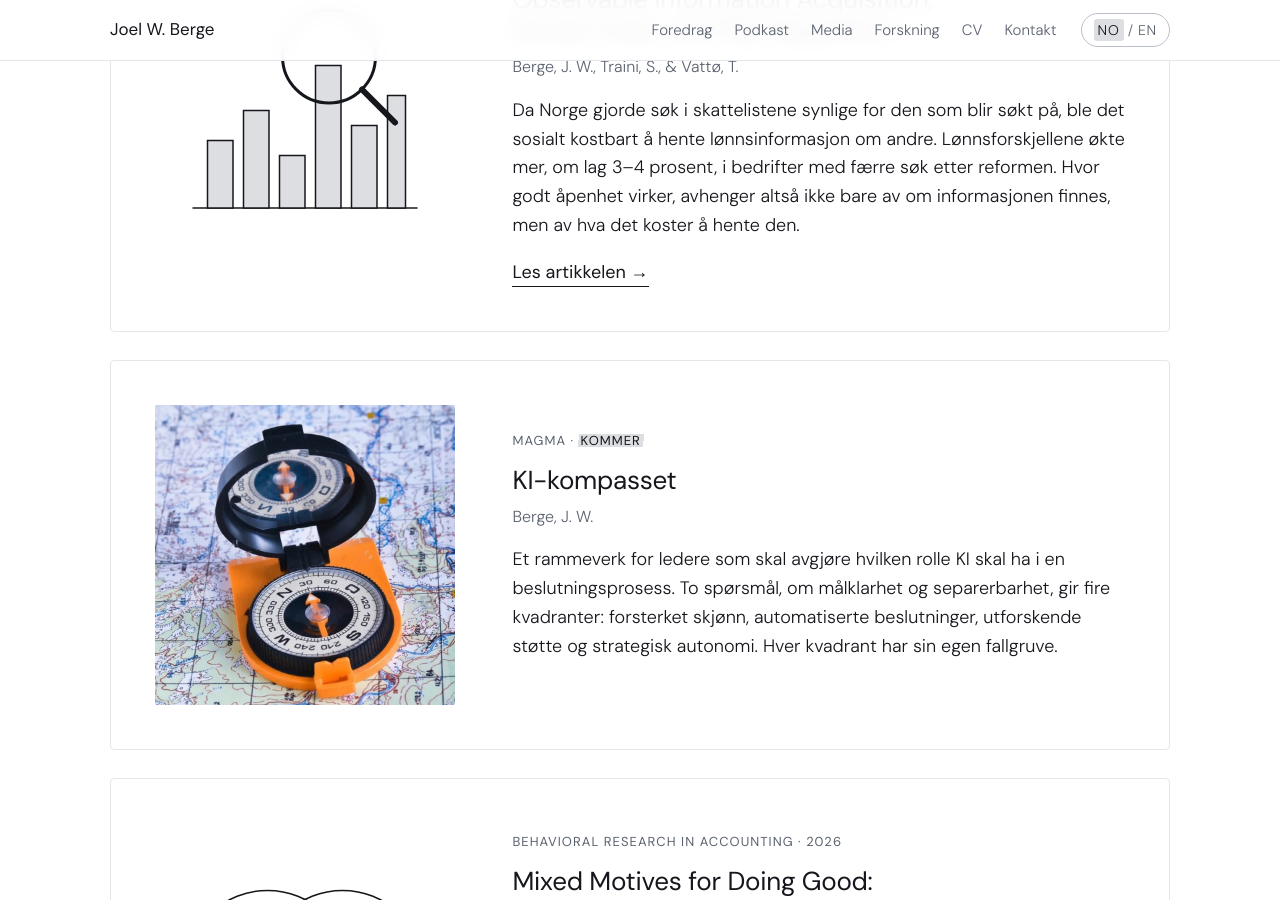
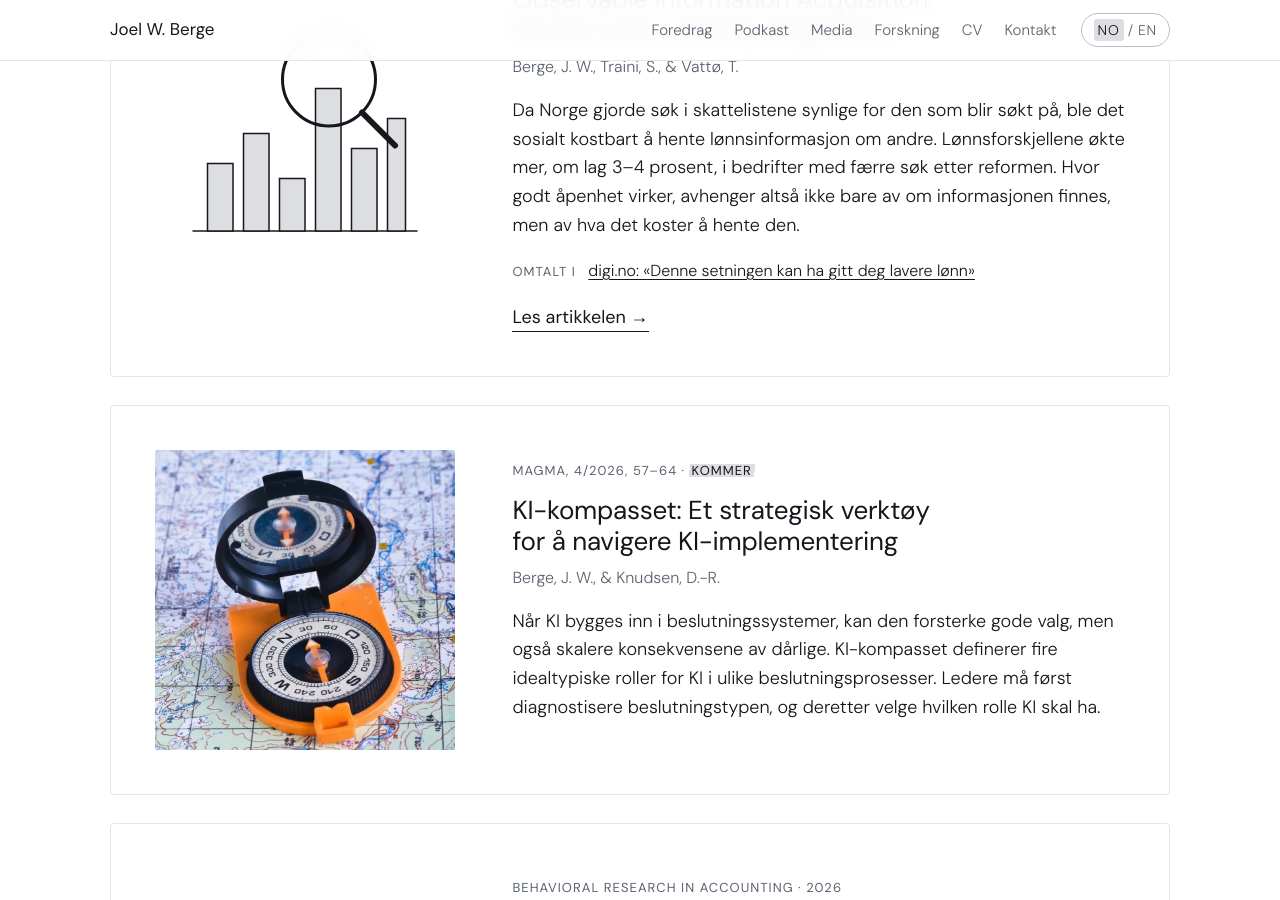
Before and after one commit to joelberge/joelberge.github.io, a Jekyll site: the page built from index.html, in a window 1280 px wide and 900 px high, scrolled down 6653 px. Built offline with Jekyll 4.4.1, drawn with Linux system fonts in a browser that asks for light colours; some of the changed text lies outside the part shown.

Commit message:
KI-kompasset details, retitled paper, CV and press updates
- KI-kompasset: full title, Berge & Knudsen, Magma 4/2026, summary from the article
- 'When Do Employees Work Harder for Kind Managers?' replaces the old title
- CV: profile coordinator (2025-) moved to Teaching; full name of UHR-OA ethics body
- JAR paper shows digi.no coverage under its summary
- 450 000 op-ed: first published in Finansavisen

Co-Authored-By: Claude Opus 5.5 <noreply@anthropic.com>
Claude-Session: https://claude.ai/code/session_01QuEDscUrZkVPfLcMTuAdVm

```diff
--- a/_data/cv.yml
+++ b/_data/cv.yml
@@ -4,8 +4,6 @@
   items:
     - when: 2021–
       what: { nb: "Førsteamanuensis, NHH Norges Handelshøyskole", en: "Associate Professor, NHH Norwegian School of Economics" }
-    - when: { nb: I dag, en: Current }
-      what: { nb: "Profilkoordinator, Økonomisk styring (BUS), NHH", en: "Profile coordinator, Business Analysis and Performance (BUS), NHH" }
     - when: 2023
       what: { nb: "Gjesteforsker, University of Amsterdam", en: "Visiting Researcher, University of Amsterdam" }
     - when: 2019
@@ -24,6 +22,8 @@
 
 - heading: { nb: Undervisning, en: Teaching }
   items:
+    - when: 2025–
+      what: { nb: "Profilkoordinator, Økonomisk styring (BUS), NHH", en: "Profile coordinator, Business Analysis and Performance (BUS), NHH" }
     - when: 2022–
       what: { nb: "Emneansvarlig, Strategic Profitability Analysis (BUS401E)", en: "Course leader, Strategic Profitability Analysis (BUS401E)" }
     - when: 2022–
@@ -34,7 +34,7 @@
 - heading: { nb: Verv og forskningsmidler, en: Service and grants }
   items:
     - when: { nb: I dag, en: Current }
-      what: { nb: "NHHs representant i det nasjonale fagorganet for etikk, UHR-ØA", en: "NHH's representative on the national council for ethics, UHR-ØA" }
+      what: { nb: "NHHs representant i Nasjonalt fagorgan for etikk i økonomisk-administrative fag (UHR-ØA)", en: "NHH's representative on the National Council for Ethics in Business and Administration (UHR-ØA)" }
     - when: 2022–
       what: { nb: "Styremedlem, Hauge Microfinance", en: "Board member, Hauge Microfinance" }
     - when: 2021–2024
--- a/_data/i18n.yml
+++ b/_data/i18n.yml
@@ -37,6 +37,7 @@ nb:
   research_title: Utvalgt forskning
   forthcoming: Kommer
   read_paper: Les artikkelen
+  press_label: Omtalt i
   articles_title: Publiserte artikler
   working_title: Arbeidsnotater
   other_title: Andre publikasjoner
@@ -117,6 +118,7 @@ en:
   research_title: Selected research
   forthcoming: Forthcoming
   read_paper: Read the paper
+  press_label: Covered in
   articles_title: Published articles
   working_title: Working papers
   other_title: Other publications
--- a/_data/media.yml
+++ b/_data/media.yml
@@ -6,8 +6,9 @@ opeds:
     year: 2026
     link: https://www.dn.no/innlegg/ki/ai/kunstig-intelligens/hva-er-en-kvittering-verdt-i-2026/2-1-1949164
   - title: Hvem ville sagt nei til 450 000 kr i ekstrainntekt?
-    outlet: NHH Bulletin
+    outlet: Finansavisen
     year: 2025
+    # First published in Finansavisen 24 May 2025; link goes to NHH's free reprint.
     link: https://www.nhh.no/nhh-bulletin/artikkelarkiv/2025/mai/hvem-ville-sagt-nei-til-450-000-kr-i-ekstrainntekt/
   - title: Bør vi stole mindre på hverandre?
     outlet: Vårt Land
--- a/_data/publications.yml
+++ b/_data/publications.yml
@@ -14,6 +14,10 @@
   featured: true
   image: /assets/img/research/pay-dispersion.svg
   link: https://papers.ssrn.com/sol3/papers.cfm?abstract_id=6747599
+  press:
+    - title: Denne setningen kan ha gitt deg lavere lønn
+      outlet: digi.no
+      link: https://www.digi.no/artikler/denne-setningen-kan-ha-gitt-deg-lavere-lonn/533334?key=9cRb3WGp
   note:
     nb: Revise and resubmit, Journal of Accounting Research
     en: Revise and resubmit, Journal of Accounting Research
@@ -29,9 +33,9 @@
       the reform. How well transparency works depends not only on whether information is available, but on the
       cost of acquiring it.
 
-- title: KI-kompasset
-  authors: Berge, J. W.
-  venue: Magma
+- title: "KI-kompasset: Et strategisk verktøy for å navigere KI-implementering"
+  authors: Berge, J. W., & Knudsen, D.-R.
+  venue: Magma, 4/2026, 57–64
   year: forthcoming
   status: forthcoming
   featured: true
@@ -40,13 +44,13 @@
   image_height: 1069
   summary:
     nb: >-
-      Et rammeverk for ledere som skal avgjøre hvilken rolle KI skal ha i en beslutningsprosess.
-      To spørsmål, om målklarhet og separerbarhet, gir fire kvadranter: forsterket skjønn, automatiserte
-      beslutninger, utforskende støtte og strategisk autonomi. Hver kvadrant har sin egen fallgruve.
+      Når KI bygges inn i beslutningssystemer, kan den forsterke gode valg, men også skalere konsekvensene av
+      dårlige. KI-kompasset definerer fire idealtypiske roller for KI i ulike beslutningsprosesser. Ledere må
+      først diagnostisere beslutningstypen, og deretter velge hvilken rolle KI skal ha.
     en: >-
-      A framework for leaders deciding what role AI should play in a decision process. Two questions,
-      about goal clarity and separability, give four quadrants: augmented judgment, automated decision-making,
-      exploratory support and strategic autonomy. Each quadrant has its own pitfall.
+      When AI is built into decision systems, it can strengthen good choices, but also scale the consequences
+      of bad ones. The AI Compass defines four ideal-typical roles for AI in different decision processes.
+      Leaders must first diagnose the type of decision, and then choose the role AI should play.
 
 - title: "Mixed Motives for Doing Good: The Effect of Profit Motives in CSR Initiatives on Employee Opportunism"
   authors: Arshad, F. M., & Berge, J. W.
@@ -99,7 +103,7 @@
     nb: Revise and resubmit, Accounting and Business Research
     en: Revise and resubmit, Accounting and Business Research
 
-- title: "Is It Better to Be Loved or Feared? The Effects of Manager Kindness and Reward Discretion on Employee Effort"
+- title: "When Do Employees Work Harder for Kind Managers? The Role of Reward Discretion and Environmental Favorability"
   authors: Berge, J. W., Maas, V. S., & Yin, H.
   status: working
 
--- a/_layouts/home.html
+++ b/_layouts/home.html
@@ -216,6 +216,11 @@
               <h3>{{ pub.title }}</h3>
               <p class="authors">{{ pub.authors }}</p>
               <p>{{ pub.summary[L] }}</p>
+              {%- if pub.press %}
+              <p class="press"><span class="label">{{ t.press_label }}</span>
+                {%- for m in pub.press %} <a href="{{ m.link }}">{{ m.outlet }}: «{{ m.title }}»</a>{% unless forloop.last %},{% endunless %}{% endfor %}
+              </p>
+              {%- endif %}
               {%- if pub.link %}<a class="link-arrow" href="{{ pub.link }}">{{ t.read_paper }} <span aria-hidden="true">→</span></a>{% endif %}
             </div>
           </article>
--- a/assets/css/site.css
+++ b/assets/css/site.css
@@ -196,6 +196,8 @@ h1 {
 .feature-img { max-width: 300px; width: 100%; }
 .feature-img img { width: 100%; height: auto; aspect-ratio: 1; object-fit: cover; border-radius: 2px; }
 .feature h3 { margin: 8px 0 8px; }
+.press { font-size: 16px; margin: 0 0 20px; }
+.press .label { margin-right: 8px; }
 .feature .authors { color: var(--muted); font-size: 16px; }
 .feature .meta mark { color: var(--ink); text-transform: uppercase; }
 @media (max-width: 720px) { .feature { grid-template-columns: 1fr; } .feature-img { max-width: 220px; } }
```
